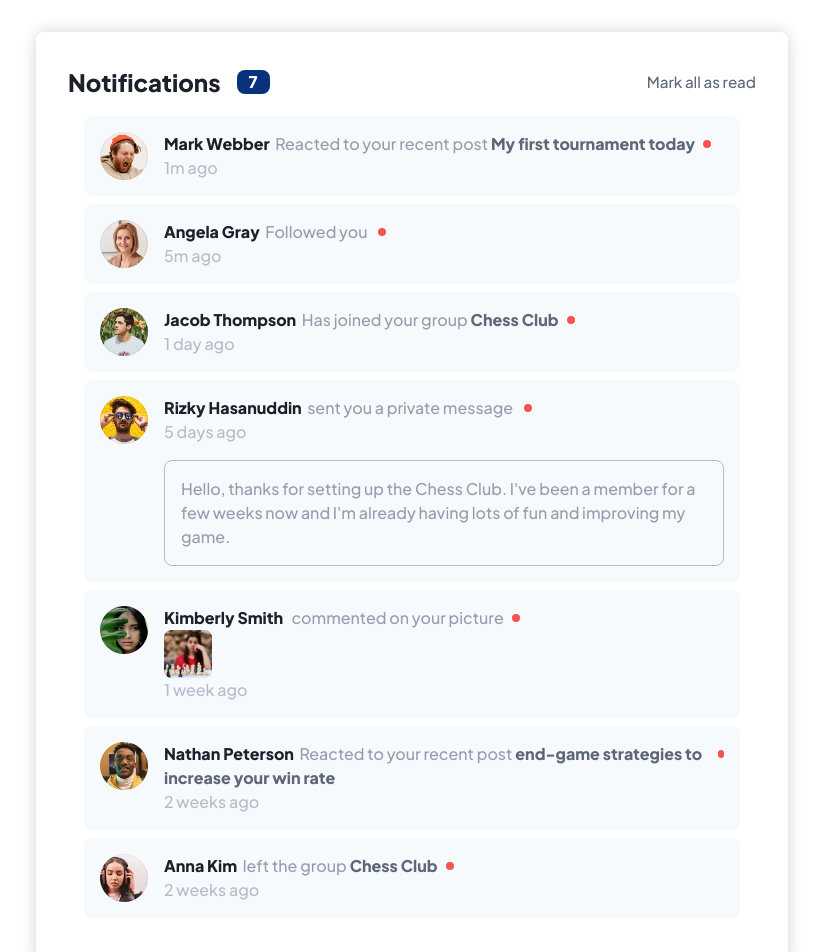
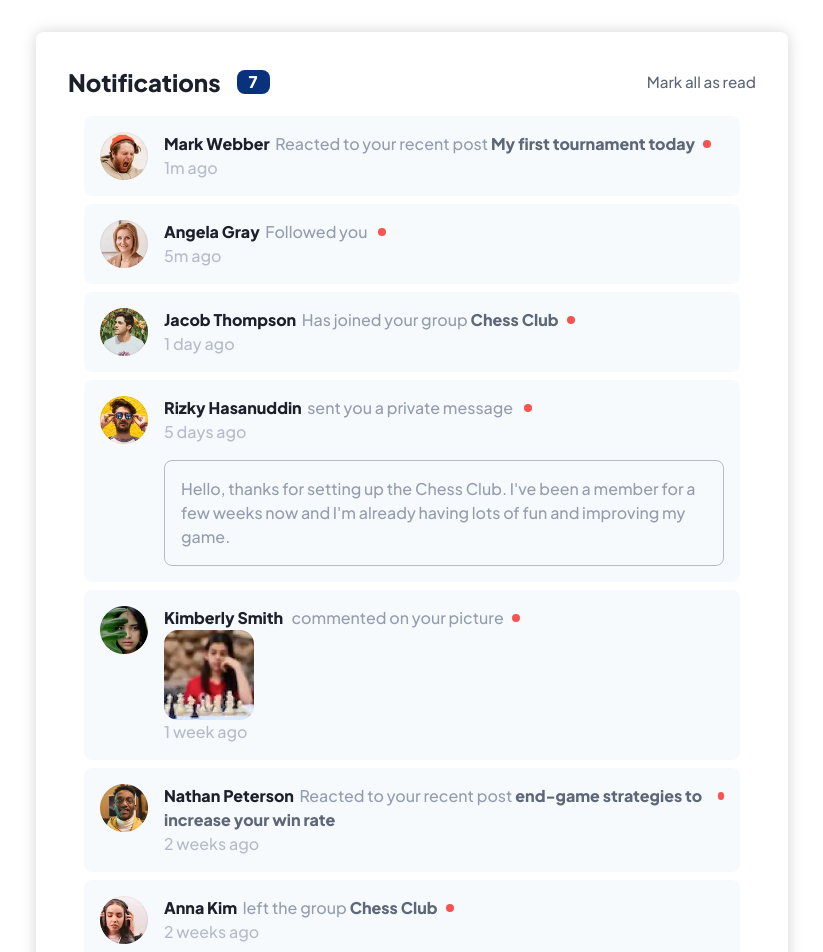
Before and after one commit to dxiDavid/React, a React (Vite) app in the folder notifications-page/: page / in a window 1280 px wide. Shown: the top 952 px of the page, without its empty margins (228-1051 px from the left). Built offline with nearby package versions, Linux system fonts and the light colour scheme.

Commit message:
Minor changes

```diff
--- a/notifications-page/src/App.jsx
+++ b/notifications-page/src/App.jsx
@@ -48,10 +48,12 @@ export default function App(){
                                             {item.notificationType.isJoinedARelatedGroup && <span className="notification-type">&nbsp; Has joined your group</span>}
                                             {item.notificationType.isLeftRelatedGroup && <span className="notification-type">&nbsp; left the group</span>}
                                             {item.notificationType.isComment
-                                                ? <a href="#" aria-label="See post"><img className="post" src={item.notificationReference} alt="post"/></a>
-                                                :   <a href="#" aria-label="visit" className="dark-greyish-blue notification-reference">&nbsp;
+                                                ?<span className="post"> <a href="#" aria-label="See post"><img src={item.notificationReference} alt="post"/></a></span>
+                                                :<span>
+                                                    <a href="#" aria-label="visit" className="dark-greyish-blue notification-reference">&nbsp;
                                                         {item.notificationReference}
                                                     </a>
+                                                </span>
                                             }
                                         </p>
                                         <p className="notification-duration">{item.howLongAgo}</p>
```
